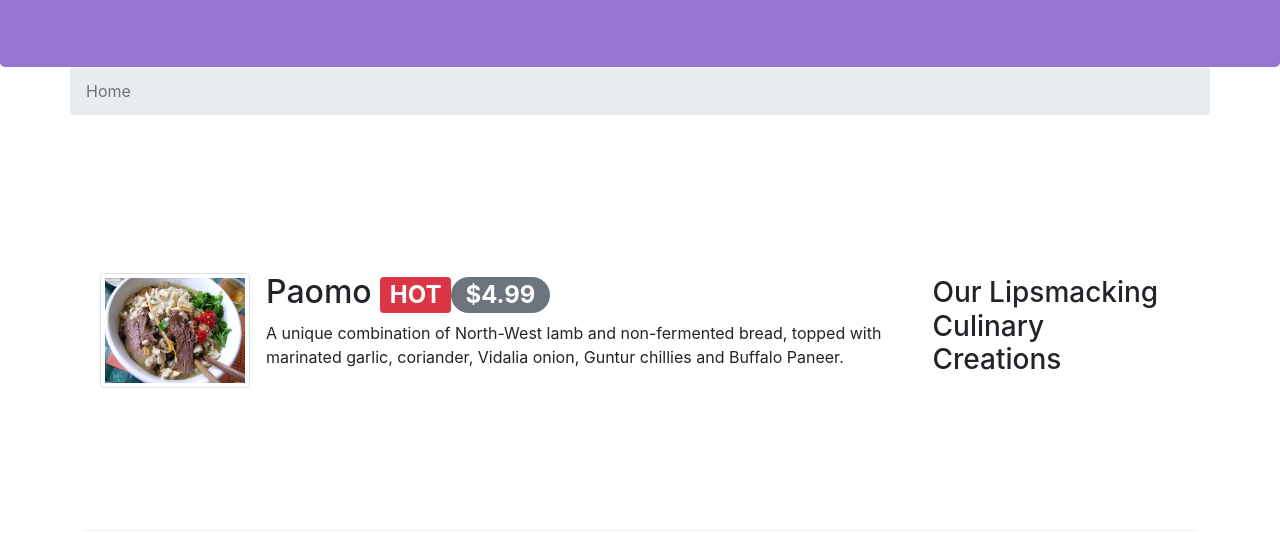
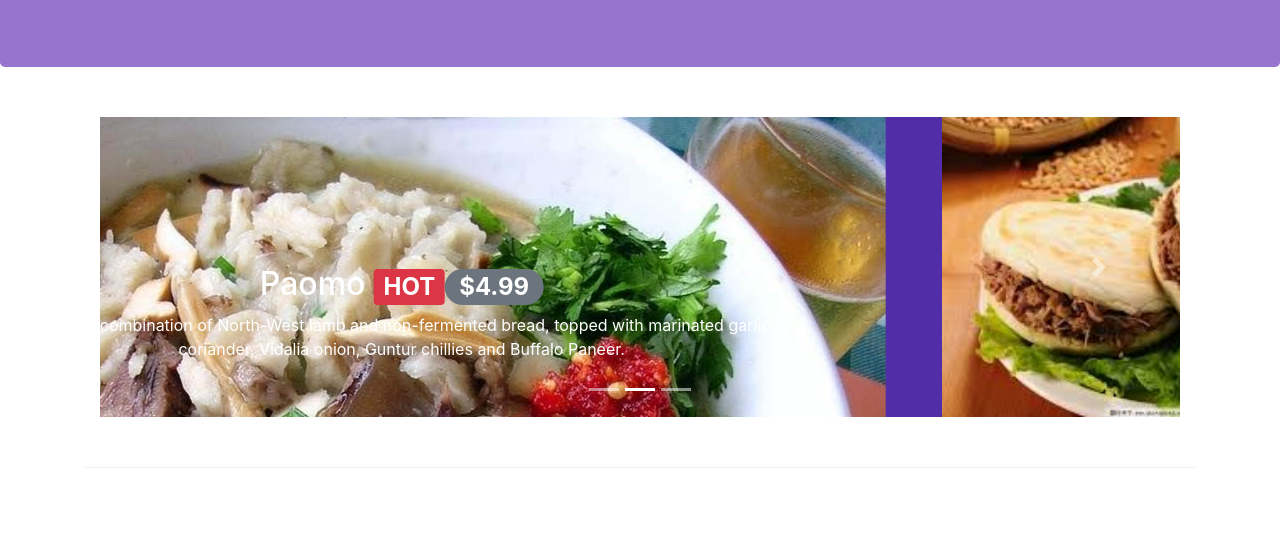
Before and after one commit to LiyangW/Bootstrap, a website: page index.html in a window 1280 px wide. Shown: the part 267-800 px from the top of the page. Drawn offline with nearby package versions, Linux system fonts and the light colour scheme.

Commit message:
carousel

```diff
--- a/css/style.css
+++ b/css/style.css
@@ -37,3 +37,15 @@ body{
 	border-bottom: 1px solid #ddd;
 	padding: 10px;
 }
+.carousel{
+	background:#512DA8;
+}
+.carousel-item{
+	height: 300px;
+}
+.carousel-item img{
+	position: absolute;
+	top: 0;
+	left: 0;
+	min-height: 300px;
+}
--- a/index.html
+++ b/index.html
@@ -103,10 +103,45 @@
 	</header>
 
 	<div class="container">
-		<div class="row">
-			<ol class="col-12 breadcrumb">
-				<li class="breadcrumb-item active">Home</li>
-			</ol>
+		<div class="row row-content">
+			<div class="col">
+				<div id="mycarousel" class="carousel slide" data-ride="carousel">
+					<div class="carousel-inner" role="listbox">
+						<div class="carousel-item active">
+							<img src="src/paomo.jpg" alt="paomo" class="d-block img-fluid">
+							<div class="carousel-caption d-none d-md-block">
+								<h2>Paomo <span class="badge badge-danger">HOT</span><span class="badge badge-pill badge-secondary">$4.99</span> </h2>
+								<p class="d-none d-sm-block">A unique combination of North-West lamb and non-fermented bread, topped with marinated garlic, coriander, Vidalia onion, Guntur chillies and Buffalo Paneer.</p>
+							</div>
+						</div>
+						<div class="carousel-item">
+							<img src="src/roujiamo.jpg" alt="roujiamo" class="d-block img-fluid">
+							<div class="carousel-caption d-none d-md-block">
+								<h2>Roujiamo</h2>
+								<p>This is a roujiamo</p>
+							</div>
+						</div>
+						<div class="carousel-item">
+							<img src="src/buffet.jpg" alt="buffet" class="d-block img-fluid">
+							<div class="carousel-caption d-none d-md-block">
+								<h2>Weekend Grand Buffet <span class="badge badge-danger">NEW</span></h2>
+								<p class="d-none d-sm-block">Featuring mouthwatering combinations with a choice of five different salads, six enticing appetizers, six main entrees and five choicest desserts. Free flowing bubbly and soft drinks. All for just $19.99 per person </p>
+							</div>
+						</div>
+					</div>
+					<ol class="carousel-indicators">
+						<li data-target="#mycarousel" data-slide-to="0" class="active"></li>
+						<li data-target="#mycarousel" data-slide-to="1"></li>
+						<li data-target="#mycarousel" data-slide-to="2"></li>
+					</ol>
+					<a href="#mycarousel" class="carousel-control-prev" role="button" data-slide="prev">
+						<span class="carousel-control-prev-icon"></span>
+					</a>
+					<a href="#mycarousel" class="carousel-control-next" role="button" data-slide="next">
+						<span class="carousel-control-next-icon"></span>
+					</a>
+				</div>
+			</div>
 		</div>
 		<div class="row row-content align-items-center">
 			<div class="col-12 col-sm-4 order-sm-last col-md-3">
```
